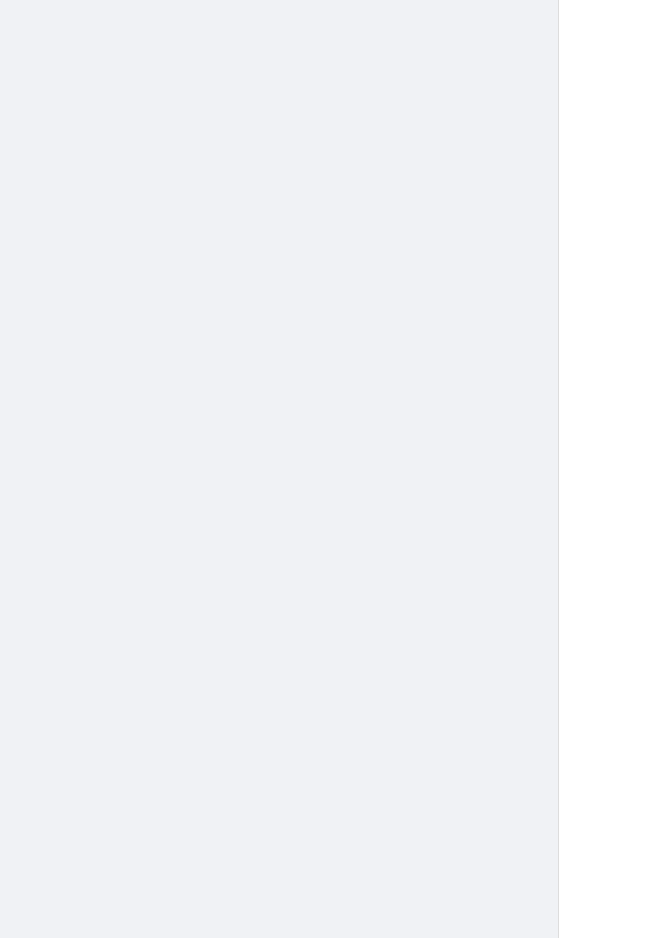
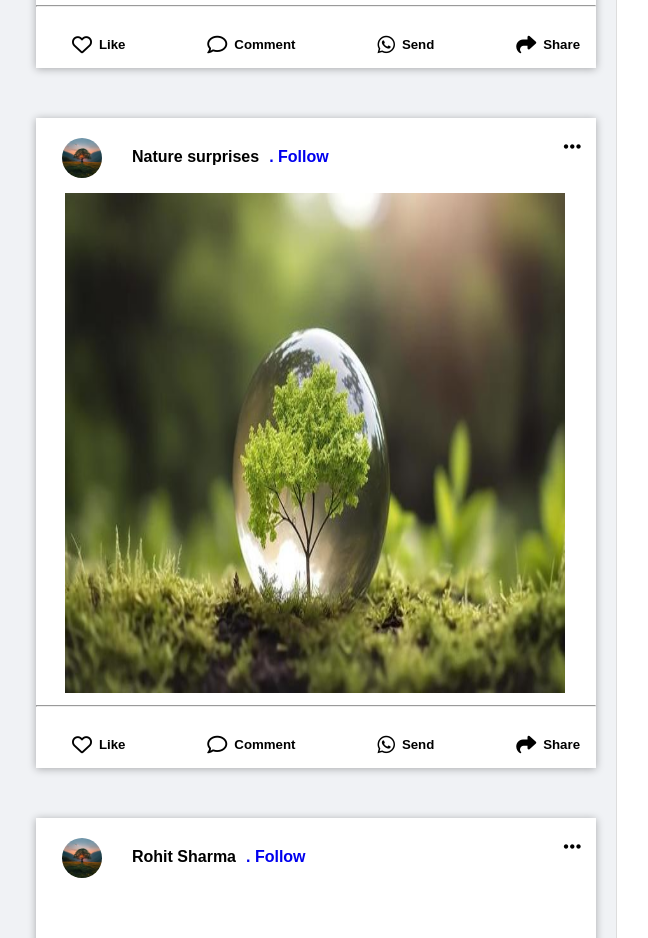
Before and after one commit to ajaykhalate2019/facebook_clone, a plain HTML site: page facebook.html in a window 1280 px wide. Shown: the part 1174-2112 px from the top of the page, without its empty margins (514-1162 px from the left). Drawn offline with Linux system fonts and the light colour scheme.

Commit message:
facebook

```diff
--- a/facebook.html
+++ b/facebook.html
@@ -97,7 +97,90 @@
         </div>
       </div>
     </div>
-    <div class="post">
+
+
+
+<div class="photo">
+    <div class="photo_name">
+        <div class="photo_head">
+            <img src="/img/my-profile.jpg">
+            <h5>Serious world</h5>
+            <a href="google.com">
+                <h5>. Follow</h5>
+            </a>
+        </div>
+        <i class="fa-solid fa-ellipsis"></i>
+    </div>
+
+    <div class="photo_main">
+      <img src="/img/proffile-2.jpg" width="500px" height="500px">
+  </div>
+  <hr>
+  <div class="comment">
+      <div class="comment_name">
+          <i class="fa-regular fa-heart"></i>
+          <h5>Like</h5>
+      </div>
+      <div class="comment_name">
+          <i class="fa-regular fa-comment"></i>
+          <h5>Comment</h5>
+      </div>
+      <div class="comment_name">
+          <i class="fa-brands fa-whatsapp"></i>
+          <h5>Send</h5>
+      </div>
+      <div class="comment_name">
+          <i class="fa-solid fa-share"></i>
+          <h5>Share</h5>
+      </div>
+  </div>
+</div>
+<div class="photo">
+  <div class="photo_name">
+      <div class="photo_head">
+          <img src="/img/profile-3.jpg">
+          <h5>Nature surprises</h5>
+          <a href="google.com">
+              <h5>. Follow</h5>
+          </a>
+      </div>
+      <i class="fa-solid fa-ellipsis"></i>
+  </div>
+
+  <div class="photo_main">
+    <img src="/img/profile.jpg" width="500px" height="500px">
+</div>
+<hr>
+<div class="comment">
+    <div class="comment_name">
+        <i class="fa-regular fa-heart"></i>
+        <h5>Like</h5>
+    </div>
+    <div class="comment_name">
+        <i class="fa-regular fa-comment"></i>
+        <h5>Comment</h5>
+    </div>
+    <div class="comment_name">
+        <i class="fa-brands fa-whatsapp"></i>
+        <h5>Send</h5>
+    </div>
+    <div class="comment_name">
+        <i class="fa-solid fa-share"></i>
+        <h5>Share</h5>
+    </div>
+</div>
+</div>
+<div class="photo">
+<div class="photo_name">
+    <div class="photo_head">
+        <img src="/img/profile-3.jpg">
+        <h5>Rohit Sharma</h5>
+        <a href="google.com">
+            <h5>. Follow</h5>
+        </a>
+    </div>
+    <i class="fa-solid fa-ellipsis"></i>
+</div>
 
     </div>
   </div>
```
